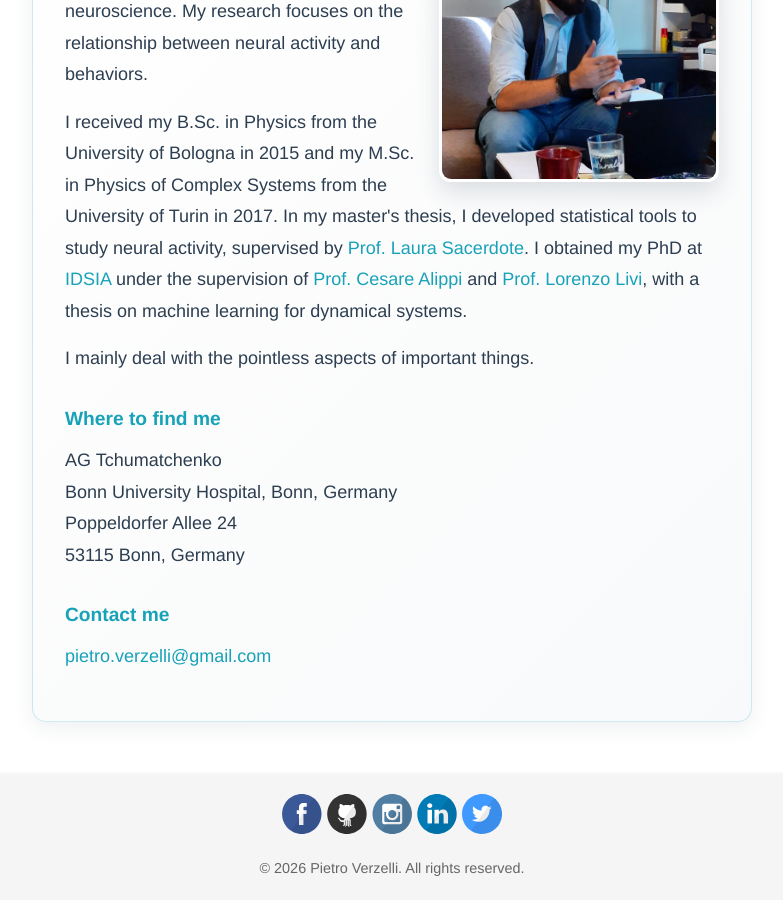
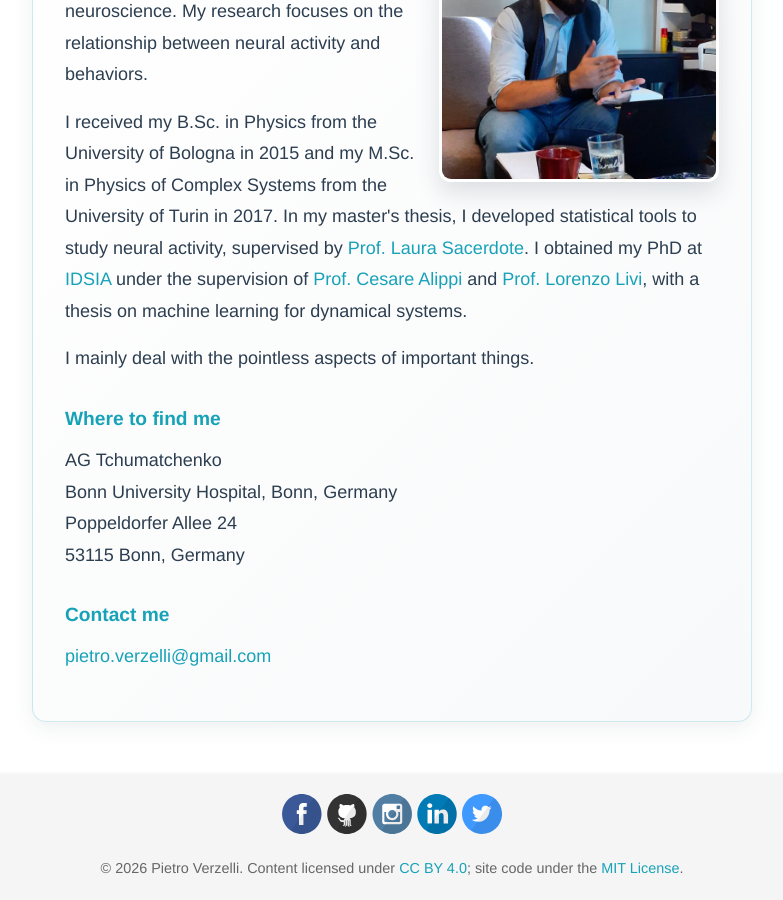
Before and after one commit to verzep/verzep.github.io, a Jekyll site: the page built from index.html, in a window 1280 px wide and 900 px high, scrolled down 2909 px. Shown: the whole window, without its empty margins (248-1031 px from the left). Built offline with Jekyll 4.4.1, drawn with Linux system fonts in a browser that asks for light colours.

Commit message:
License: code/theme MIT, content CC BY 4.0
LICENSE keeps Barry Clark's MIT notice for the theme, adds Pietro
Verzelli's copyright for the modifications and states the split;
LICENSE-content covers posts, pages and images under CC BY 4.0. README and
the footer (which said "All rights reserved") now say the same.

Co-Authored-By: Claude Opus 5.5 <noreply@anthropic.com>
Claude-Session: https://claude.ai/code/session_01CwqDdQCySBvFSjsrqoBVJM

```diff
--- a/_config.yml
+++ b/_config.yml
@@ -101,6 +101,7 @@ exclude:
   - Gemfile
   - Gemfile.lock
   - LICENSE
+  - LICENSE-content
   - README.md
   - CNAME
   - CLAUDE.md
--- a/_layouts/default.html
+++ b/_layouts/default.html
@@ -44,7 +44,7 @@
       <div class="container">
         <footer class="footer">
           {% include svg-icons.html %}
-          <p class="copyright">&copy; {{ site.time | date: '%Y' }} {{ site.name }}. All rights reserved.</p>
+          <p class="copyright">&copy; {{ site.time | date: '%Y' }} {{ site.name }}. Content licensed under <a href="https://creativecommons.org/licenses/by/4.0/" rel="license">CC BY 4.0</a>; site code under the <a href="https://github.com/verzep/verzep.github.io/blob/main/LICENSE">MIT License</a>.</p>
         </footer>
       </div>
       {% comment %}
```
Also changed, not shown: README.md, 2 other files.
